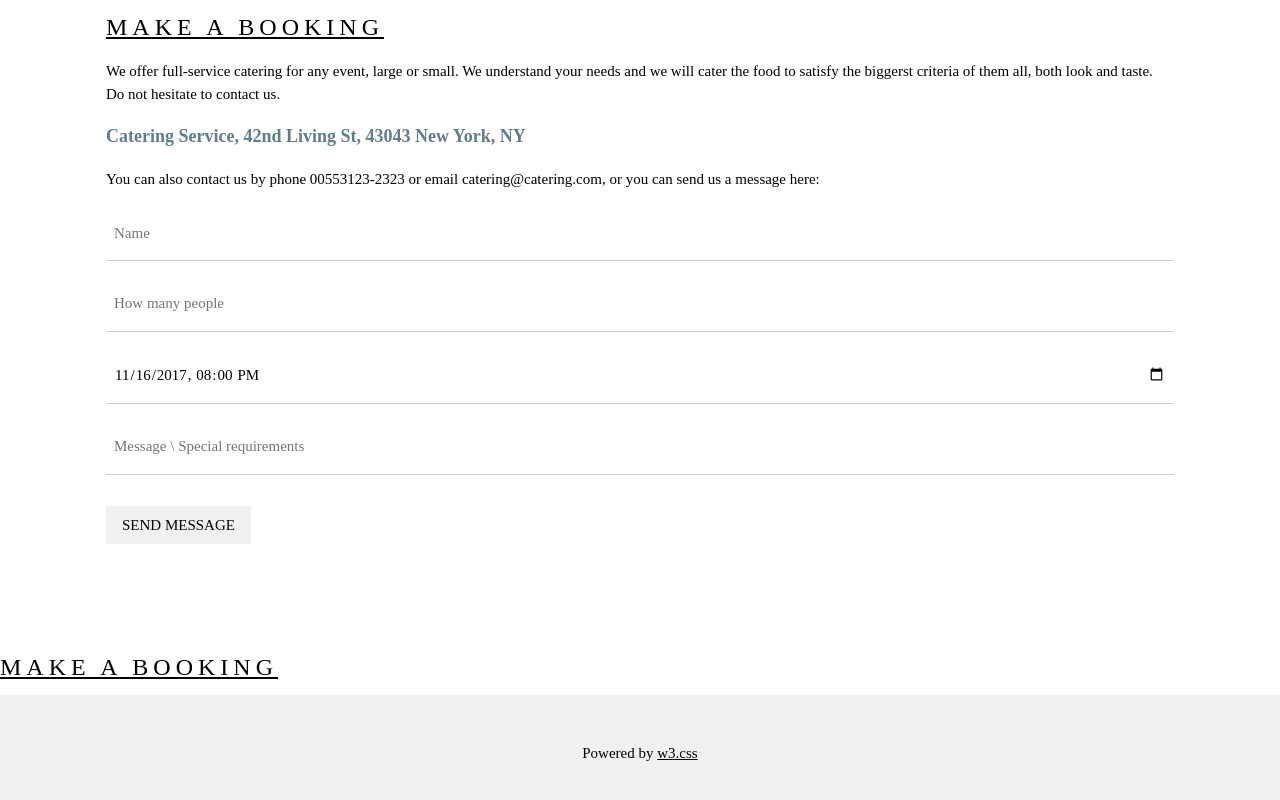
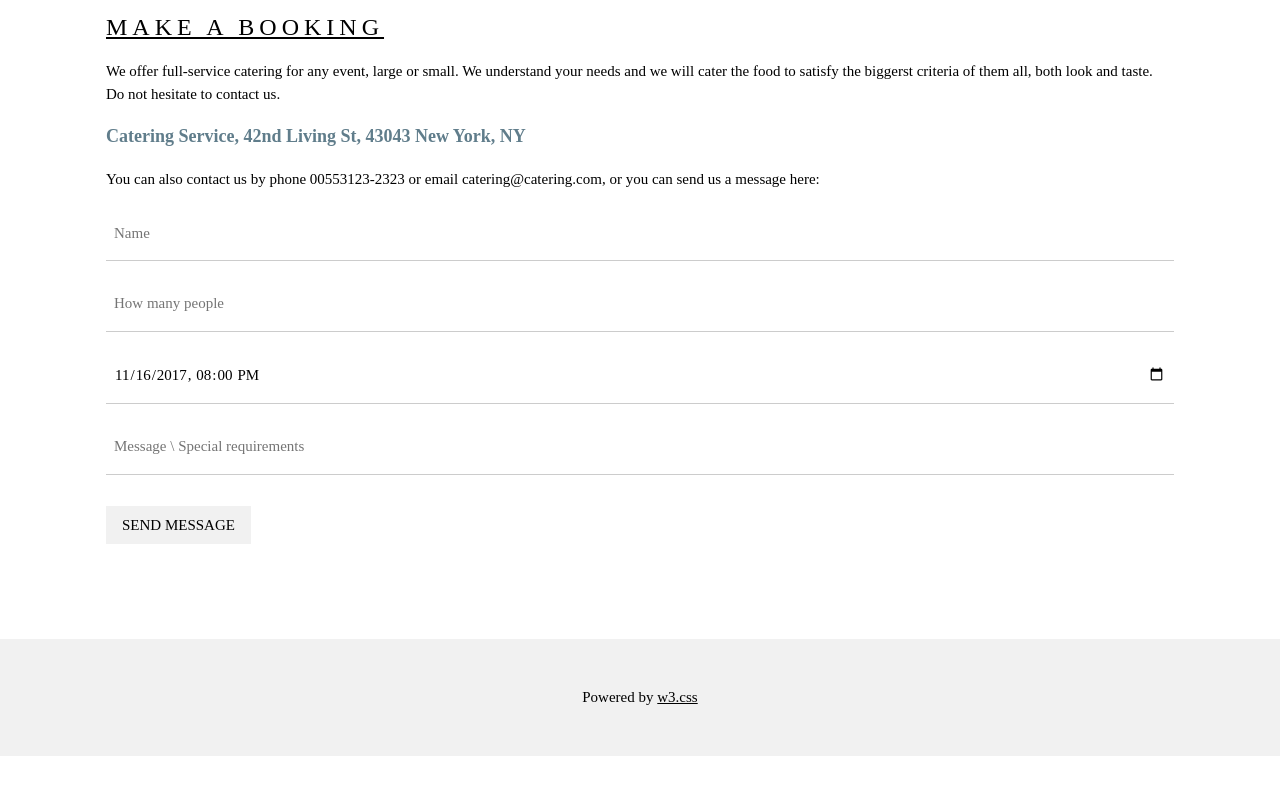
Before and after one commit to abhishek7979/trackingGA, a plain HTML site: page index.html in a window 1280 px wide. Shown: the part 1764-2564 px from the top of the page. After the commit the page ends 2520 px from the top, so only its background shows below. Drawn offline with nearby package versions, Linux system fonts and the light colour scheme.

Commit message:
Update index.html

```diff
--- a/index.html
+++ b/index.html
@@ -97,7 +97,6 @@ h1, h2, h3, h4, h5, h6 {
 
 <!-- End page content -->
 </div>
-  <h3><a href="https://periperi.vacationlabs.com/itineraries/bookings/new?lang=en&trip_key=66248#/">MAKE A BOOKING</a></h3>
 
 <!-- Footer -->
 <footer class="w3-center w3-light-grey w3-padding-32">
```
